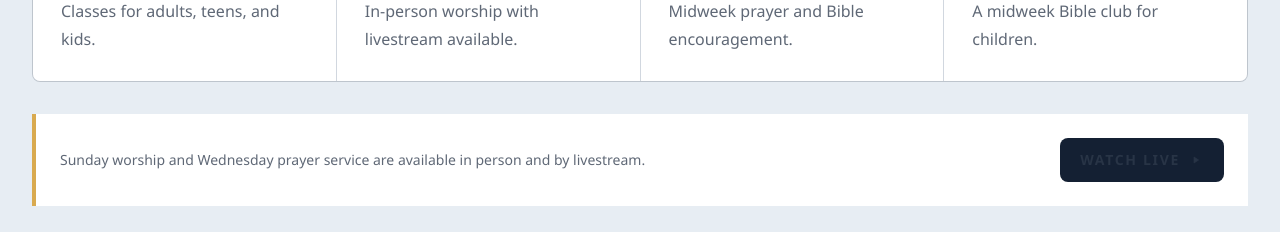
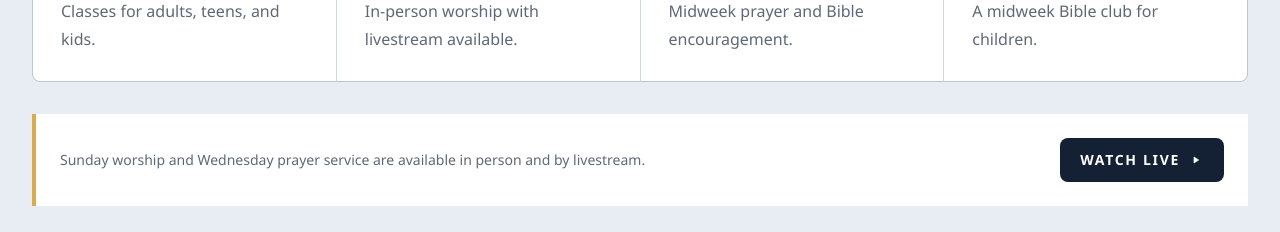
Before and after one commit to edesent/bellinghambbc, a Next.js app: page / in a window 1280 px wide. Shown: the part 2260-2492 px from the top of the page. Built offline with nearby package versions, Linux system fonts and the light colour scheme; no server answers.

Commit message:
Force white text color on Watch Live button

```diff
--- a/src/components/Services.tsx
+++ b/src/components/Services.tsx
@@ -42,7 +42,7 @@ export default function Services() {
           <p className="text-sm leading-7 text-text-light">{site.serviceTimesNote}</p>
           <Link
             href="/live"
-            className="inline-flex shrink-0 items-center justify-center gap-2 rounded-lg bg-ink px-5 py-3 text-sm font-extrabold uppercase tracking-[0.12em] text-white"
+            className="inline-flex shrink-0 items-center justify-center gap-2 rounded-lg bg-ink px-5 py-3 text-sm font-extrabold uppercase tracking-[0.12em] !text-white"
           >
             Watch Live
             <Icon name="play" className="size-4" />
```
